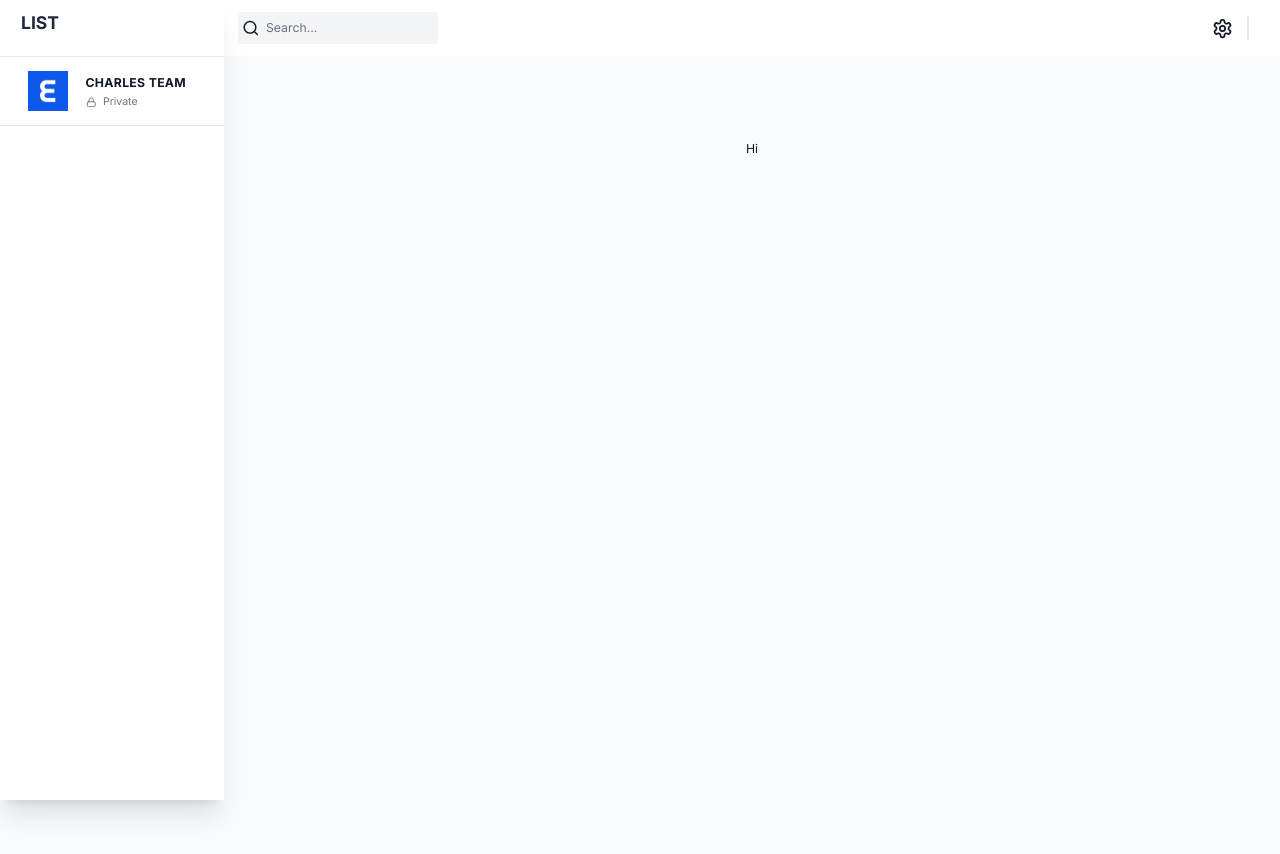
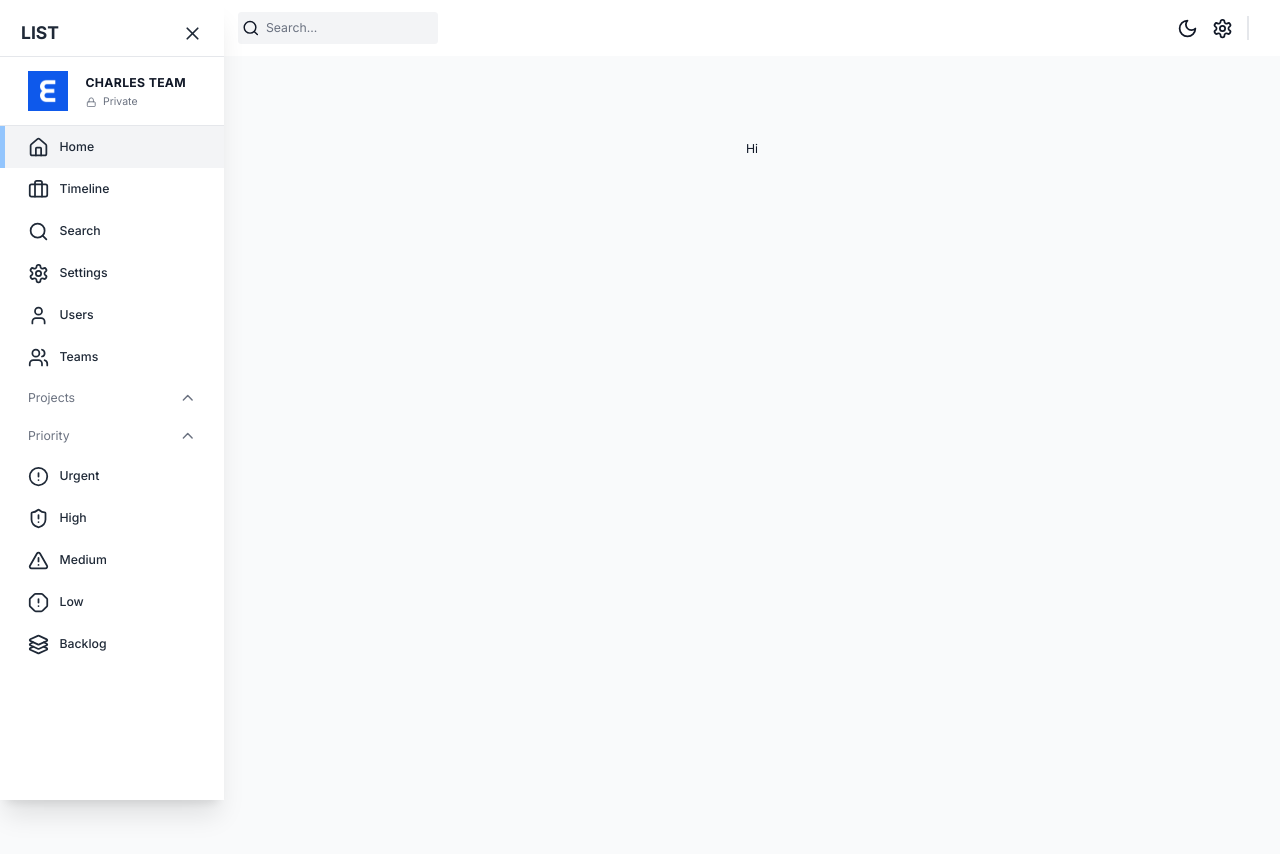
Before and after one commit to CharleSs0933/Project-Management-App, a Next.js app in the folder client/: page / in a window 1280 px wide. Built offline with nearby package versions, Linux system fonts and the light colour scheme; no server answers.

Commit message:
Sidebar Links

```diff
--- a/client/src/app/(components)/Navbar/index.tsx
+++ b/client/src/app/(components)/Navbar/index.tsx
@@ -1,11 +1,26 @@
-import { Search, Settings } from "lucide-react";
+import { useAppDispatch, useAppSelector } from "@/app/redux";
+import { setIsDarkMode, setIsSidebarCollapsed } from "@/state";
+import { Menu, Moon, Search, Settings, Sun } from "lucide-react";
 import Link from "next/link";
 
 const Navbar = () => {
+  const dispatch = useAppDispatch();
+  const { isSidebarCollapsed, isDarkMode } = useAppSelector(
+    (state) => state.global,
+  );
+
   return (
     <div className="flex items-center justify-between bg-white px-4 py-3 dark:bg-black">
       {/* Search Bar */}
       <div className="flex items-center gap-8">
+        {!isSidebarCollapsed ? null : (
+          <button
+            onClick={() => dispatch(setIsSidebarCollapsed(!isSidebarCollapsed))}
+          >
+            <Menu className="h-8 w-8 dark:text-white" />
+          </button>
+        )}
+
         <div className="relative flex h-min w-[200px]">
           <Search className="absolute left-[4px] top-1/2 mr-2 h-5 w-5 -translate-y-1/2 transform cursor-pointer dark:text-white"></Search>
           <input
@@ -18,9 +33,27 @@
 
       {/* Icons */}
       <div className="flex items-center">
+        <button
+          onClick={() => dispatch(setIsDarkMode(!isDarkMode))}
+          className={
+            isDarkMode
+              ? `rounded p-2 dark:hover:bg-gray-700`
+              : `rounded p-2 hover:bg-gray-100`
+          }
+        >
+          {isDarkMode ? (
+            <Sun className="h-6 w-6 cursor-pointer dark:text-white" />
+          ) : (
+            <Moon className="h-6 w-6 cursor-pointer dark:text-white" />
+          )}
+        </button>
         <Link
           href="/settings"
-          className="h-min w-min rounded p-2 hover:bg-gray-100"
+          className={
+            isDarkMode
+              ? `h-min w-min rounded p-2 dark:hover:bg-gray-700`
+              : `h-min w-min rounded p-2 hover:bg-gray-100`
+          }
         >
           <Settings className="h-6 w-6 cursor-pointer dark:text-white" />
         </Link>
--- a/client/src/app/(components)/Sidebar/index.tsx
+++ b/client/src/app/(components)/Sidebar/index.tsx
@@ -1,25 +1,61 @@
 "use client";
 
-import { LockIcon } from "lucide-react";
+import { useAppDispatch, useAppSelector } from "@/app/redux";
+import { setIsSidebarCollapsed } from "@/state";
+import {
+  AlertCircle,
+  AlertOctagon,
+  AlertTriangle,
+  Briefcase,
+  ChevronDown,
+  ChevronUp,
+  Home,
+  Icon,
+  Layers3,
+  LockIcon,
+  LucideIcon,
+  Search,
+  Settings,
+  ShieldAlert,
+  User,
+  Users,
+  X,
+} from "lucide-react";
 import Image from "next/image";
+import Link from "next/link";
+import { usePathname } from "next/navigation";
 import { useState } from "react";
 
 const Sidebar = () => {
   const [showProjects, setShowProjects] = useState(true);
   const [showPriority, setShowPriority] = useState(true);
 
+  const dispatch = useAppDispatch();
+  const { isSidebarCollapsed } = useAppSelector((state) => state.global);
+
   const sidebarClassNames = `fixed flex flex-col h-[100%] justify-between shadow-xl
     transition-all duration-300 h-full z-40 dark:bg-black overflow-y-auto bg-white
-    w-64
+    ${isSidebarCollapsed ? "w-0 hidden" : "w-64"}
   `;
 
   return (
     <div className={sidebarClassNames}>
       <div className="flex h-[100%] w-full flex-col justify-start">
-        <div className="z-50 min-h-[56px] w-64 items-center justify-between bg-white px-6 pt-3 dark:bg-black">
+        {/* TOP LOGO */}
+        <div className="z-50 flex min-h-[56px] w-64 items-center justify-between bg-white px-6 pt-3 dark:bg-black">
           <div className="text-xl font-bold text-gray-800 dark:text-white">
             LIST
           </div>
+          {isSidebarCollapsed ? null : (
+            <button
+              className="py-3"
+              onClick={() =>
+                dispatch(setIsSidebarCollapsed(!isSidebarCollapsed))
+              }
+            >
+              <X className="h-6 w-6 text-gray-800 hover:text-gray-500 dark:text-white" />
+            </button>
+          )}
         </div>
         {/* TEAM */}
         <div className="flex items-center gap-5 border-y-[1.5px] border-gray-200 px-8 py-4 dark:border-gray-700">
@@ -35,9 +71,99 @@
           </div>
         </div>
         {/* Navbar Links */}
+        <nav className="z-10 w-full">
+          <SidebarLink icon={Home} label="Home" href="/" />
+          <SidebarLink icon={Briefcase} label="Timeline" href="/timeline" />
+          <SidebarLink icon={Search} label="Search" href="/search" />
+          <SidebarLink icon={Settings} label="Settings" href="/settings" />
+          <SidebarLink icon={User} label="Users" href="/users" />
+          <SidebarLink icon={Users} label="Teams" href="/teams" />
+        </nav>
+
+        {/* PROJECTS LINKS */}
+        <button
+          onClick={() => setShowProjects((prev) => !prev)}
+          className="flex w-full items-center justify-between px-8 py-3 text-gray-500"
+        >
+          <span className="">Projects</span>
+          {showProjects ? (
+            <ChevronUp className="h-5 w-5" />
+          ) : (
+            <ChevronDown className="h-5 w-5" />
+          )}
+        </button>
+        {/* PROJECTS LIST */}
+
+        {/* PRIORITIES LINK */}
+        <button
+          onClick={() => setShowPriority((prev) => !prev)}
+          className="flex w-full items-center justify-between px-8 py-3 text-gray-500"
+        >
+          <span className="">Priority</span>
+          {showPriority ? (
+            <ChevronUp className="h-5 w-5" />
+          ) : (
+            <ChevronDown className="h-5 w-5" />
+          )}
+        </button>
+        {showPriority && (
+          <>
+            <SidebarLink
+              icon={AlertCircle}
+              label="Urgent"
+              href="/priority/urgent"
+            />
+            <SidebarLink
+              icon={ShieldAlert}
+              label="High"
+              href="/priority/high"
+            />
+            <SidebarLink
+              icon={AlertTriangle}
+              label="Medium"
+              href="/priority/medium"
+            />
+            <SidebarLink icon={AlertOctagon} label="Low" href="/priority/low" />
+            <SidebarLink
+              icon={Layers3}
+              label="Backlog"
+              href="/priority/backlog"
+            />
+          </>
+        )}
       </div>
     </div>
   );
 };
 
+interface SidebarLinkProps {
+  href: string;
+  icon: LucideIcon;
+  label: string;
+}
+
+const SidebarLink = ({ href, icon: Icon, label }: SidebarLinkProps) => {
+  const pathname = usePathname();
+  const isActive =
+    pathname === href || (pathname === "/" && href === "/dashboard");
+
+  return (
+    <Link href={href} className="w-full">
+      <div
+        className={`relative flex cursor-pointer items-center gap-3 transition-colors hover:bg-gray-100 dark:bg-black dark:hover:bg-gray-700 ${
+          isActive && "bg-gray-100 text-white dark:bg-gray-600"
+        } justify-start px-8 py-3`}
+      >
+        {isActive && (
+          <div className="absolute left-0 top-0 h-[100%] w-[5px] bg-blue-200" />
+        )}
+        <Icon className="h-6 w-6 text-gray-800 dark:text-gray-100" />
+        <span className={`font-medium text-gray-800 dark:text-gray-100`}>
+          {label}
+        </span>
+      </div>
+    </Link>
+  );
+};
+
 export default Sidebar;
--- a/client/src/app/globals.css
+++ b/client/src/app/globals.css
@@ -12,6 +12,5 @@
   height: 100%;
   width: 100%;
   @apply text-sm;
-  @apply bg-gray-500;
-  @apply text-gray-900
-}
+  @apply bg-white;
+  @apply dark:bg-black}
```
